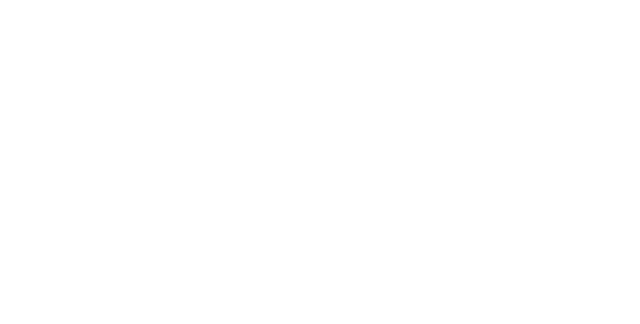
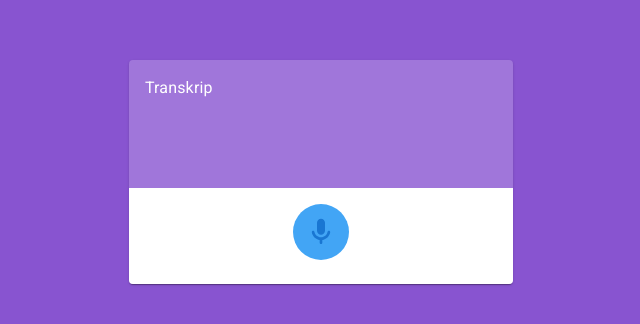
Before and after one commit to ayo-berbicara/ayo-berbicara.github.io, a React (Vite) app: page / in a window 1280 px wide. Shown: the part 228-552 px from the top of the page, without its empty margins (319-959 px from the left). Built offline with nearby package versions, Linux system fonts and the light colour scheme.

Commit message:
feat: design glass card and add icon button to it.

```diff
--- a/package.json
+++ b/package.json
@@ -11,6 +11,8 @@
   "dependencies": {
     "@emotion/react": "^11.10.5",
     "@emotion/styled": "^11.10.5",
+    "@fontsource/roboto": "^4.5.8",
+    "@mui/icons-material": "^5.10.9",
     "@mui/material": "^5.10.13",
     "react": "^18.2.0",
     "react-dom": "^18.2.0"
--- /dev/null
+++ b/src/App.tsx
@@ -0,0 +1,33 @@
+import { Stack, Typography,
+  Card, CardActionArea, CardContent,
+  IconButton } from '@mui/material';
+import { MicRounded } from '@mui/icons-material';
+import { alpha } from '@mui/material/styles';
+import { useState } from 'react';
+import './styles/App.css';
+
+function App(){
+  return (
+    <Stack alignItems='center' justifyContent='center' sx={{height: '100%'}}>
+      <Card sx={{
+        width: '24rem',
+        maxWidth: 'calc(100% - 2rem)',
+        background: `${alpha('#ffffff', 0.2)}`,
+      }}>
+        <CardContent sx={{background: 'transparant', color: 'white', height: '6rem'}}>
+          <Typography>Transkrip</Typography>
+        </CardContent>
+        <CardContent sx={{background: 'white', color: `${alpha('#000', 0.82)}`}}>
+          <Stack direction='row' alignItems='center' justifyContent='center'>
+            {/* <IconButton size='large' sx={{border: 1, borderColor: 'primary.main'}}> */}
+            <IconButton size='large' color='primary' focusRipple={true} sx={{backgroundColor: 'primary.light'}}>
+              <MicRounded sx={{fontSize: '2rem'}} />
+            </IconButton>
+          </Stack>
+        </CardContent>
+      </Card>
+    </Stack>
+  );
+}
+
+export default App;
--- a/src/main.tsx
+++ b/src/main.tsx
@@ -1,8 +1,11 @@
-import React from 'react'
-import ReactDOM from 'react-dom/client'
-import './main.css'
+import React from 'react';
+import ReactDOM from 'react-dom/client';
+import './styles/main.css';
+
+import App from './App';
 
 ReactDOM.createRoot(document.getElementById('root') as HTMLElement).render(
   <React.StrictMode>
+    <App />
   </React.StrictMode>
 )
--- /dev/null
+++ b/src/styles/App.css
@@ -0,0 +1,8 @@
+@import '@fontsource/roboto/300.css';
+@import '@fontsource/roboto/400.css';
+@import '@fontsource/roboto/500.css';
+@import '@fontsource/roboto/700.css';
+
+body{
+  background: #8854d0;
+}
```
Also changed, not shown: src/styles/main.css (renamed from src/main.css), 2 other files (tests, documents, lock files or other folders).
